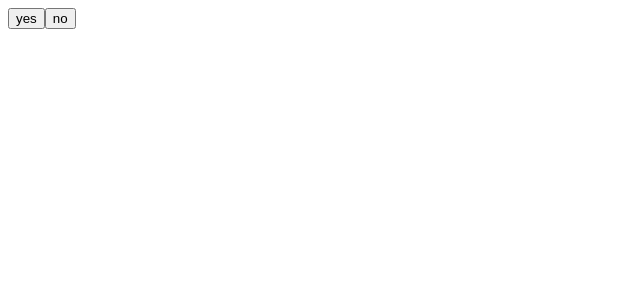
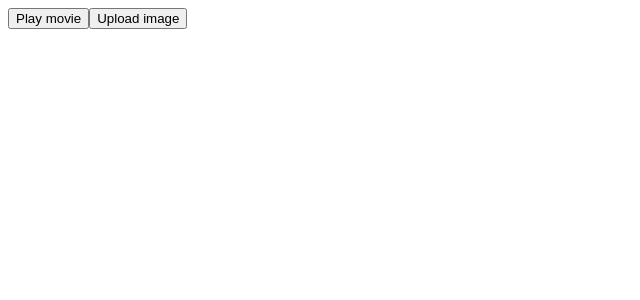
Before and after one commit to armaanepiic/react, a React (Vite) app: page / in a window 1280 px wide. Shown: the top 300 px of the page, without its empty margins (0-640 px from the left). Built offline with nearby package versions, Linux system fonts and the light colour scheme.

Commit message:
Reading props in event handlers

```diff
--- a/src/App.jsx
+++ b/src/App.jsx
@@ -1,13 +1,20 @@
-export default function App() {
-  function handleYes() {
-    console.log("Yes Clicked");
-  }
+function AlertButton({ message, children }) {
   return (
-    <div>
-      <button onClick={handleYes}>yes</button>
-      <button onClick={() => {
-        console.log("No Clicked");
-      }}>no</button>
-    </div>
+    <button
+      onClick={() => {
+        alert(message);
+      }}
+    >
+      {children}
+    </button>
   );
 }
+
+export default function App() {
+  return (
+    <>
+      <AlertButton message={"playing"}>Play movie</AlertButton>
+      <AlertButton message={"Uploading"}>Upload image</AlertButton>
+    </>
+  );
+}
```
